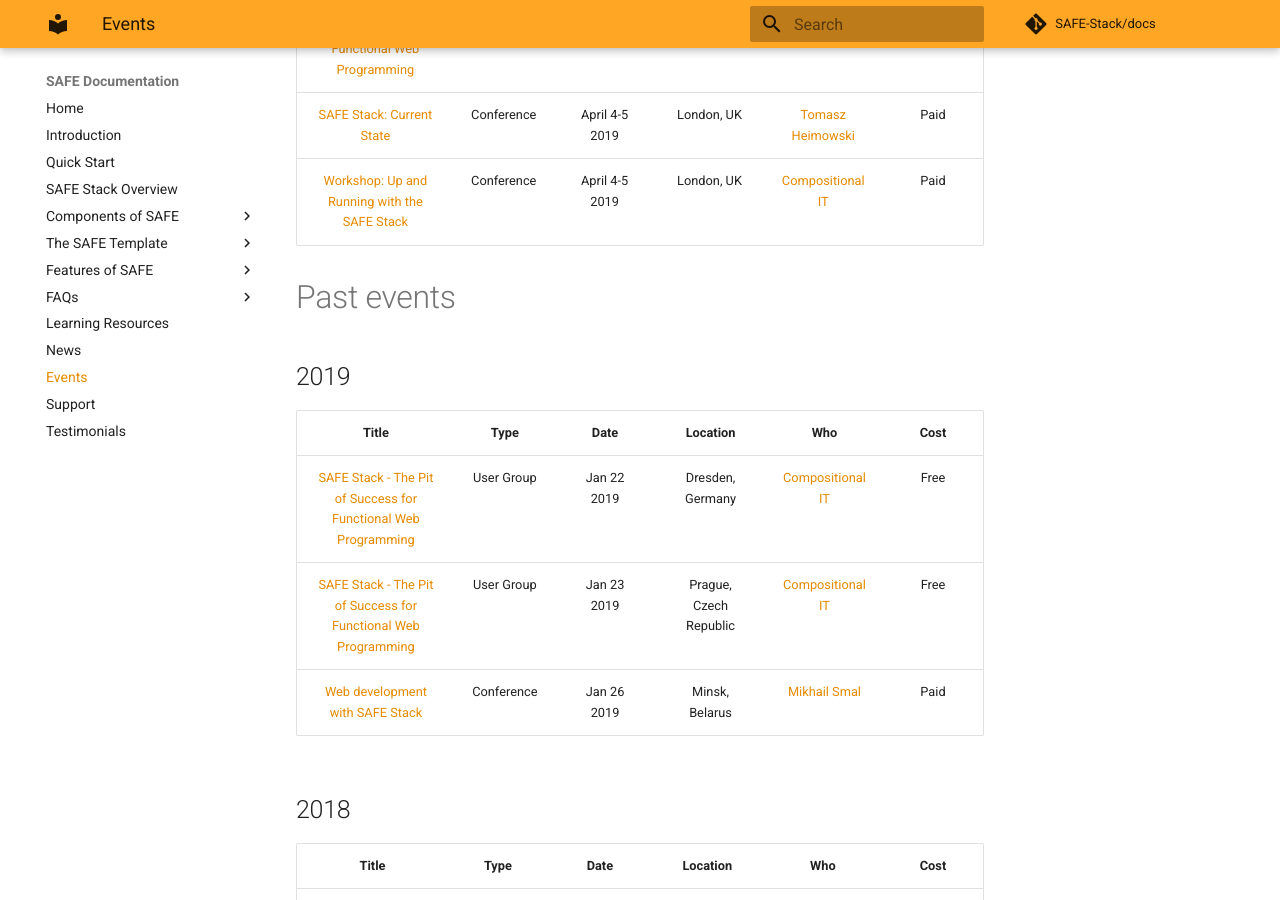
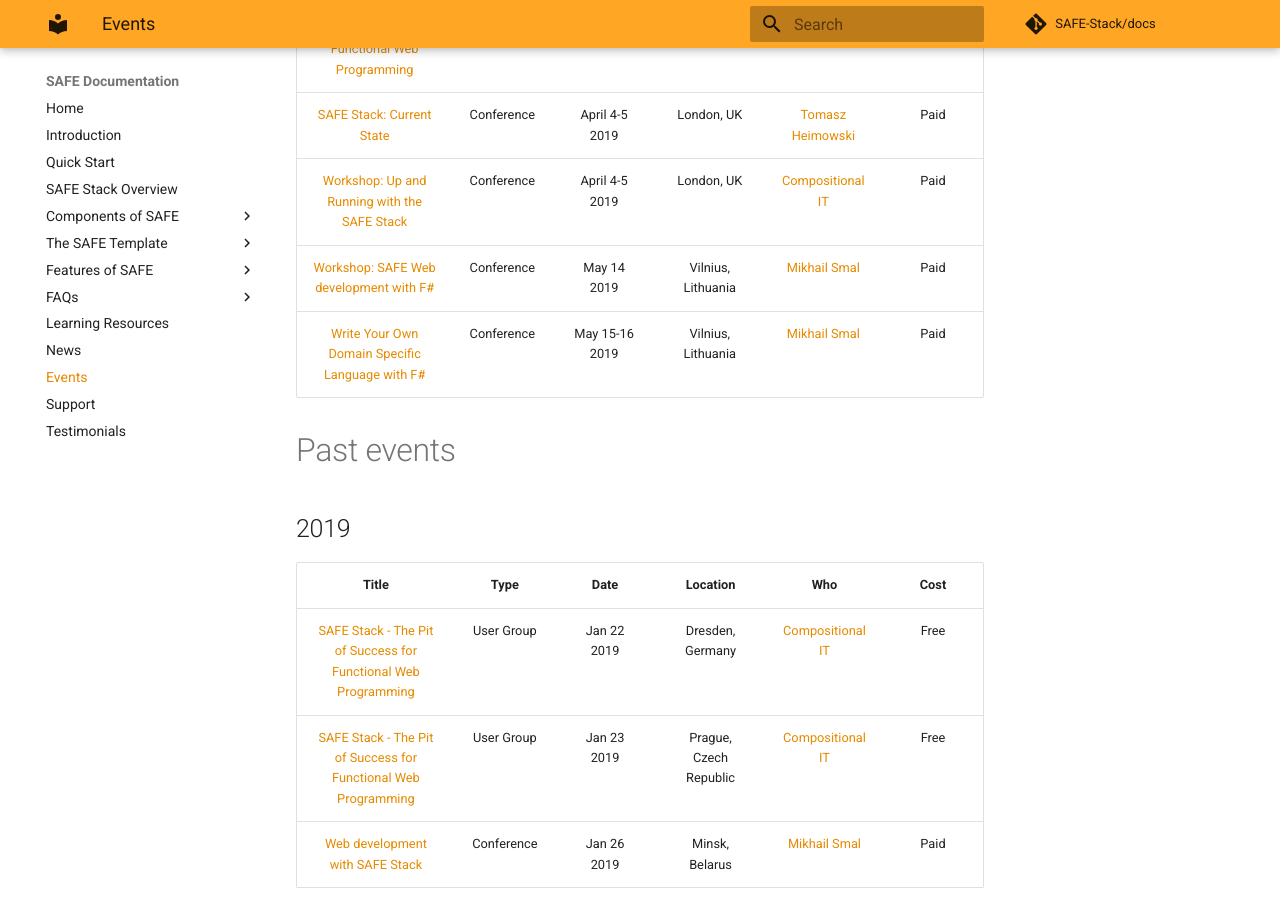
Before and after one commit to SAFE-Stack/docs, an MkDocs documentation site: the page built from docs/events.md, in a window 1280 px wide and 900 px high, scrolled down 392 px. Built offline with MkDocs 1.6.1 and Material for MkDocs 9.7.7, drawn with Linux system fonts in a browser that asks for light colours; comment, search, counter and statistics services are not loaded.

Commit message:
Add events at DevDays Europe 2019 (#99)

```diff
--- a/docs/events.md
+++ b/docs/events.md
@@ -7,6 +7,8 @@
 | [SAFE Stack - The Pit of Success for Functional Web Programming](https://www.meetup.com/FSharpOsnabruck/events/257131027/) | User Group | Feb 12 2019 | Osnabrück, Germany | [Compositional IT](https://compositional-it.com) | Free
 | [SAFE Stack: Current State](https://skillsmatter.com/conferences/10869-f-sharp-exchange-2019/) | Conference | April 4-5 2019 | London, UK | [Tomasz Heimowski](https://theimowski.com) | Paid
 | [Workshop: Up and Running with the SAFE Stack](https://skillsmatter.com/conferences/10869-f-sharp-exchange-2019/) | Conference | April 4-5 2019 | London, UK | [Compositional IT](https://compositional-it.com) | Paid
+| [Workshop: SAFE Web development with F#](https://devdays.lt/safe-web/) | Conference | May 14 2019 | Vilnius, Lithuania | [Mikhail Smal](https://twitter.com/mvsmal) | Paid
+| [Write Your Own Domain Specific Language with F#](https://devdays.lt/mikhail-smal/) | Conference | May 15-16 2019 | Vilnius, Lithuania | [Mikhail Smal](https://twitter.com/mvsmal) | Paid
 
 # Past events
 
```
